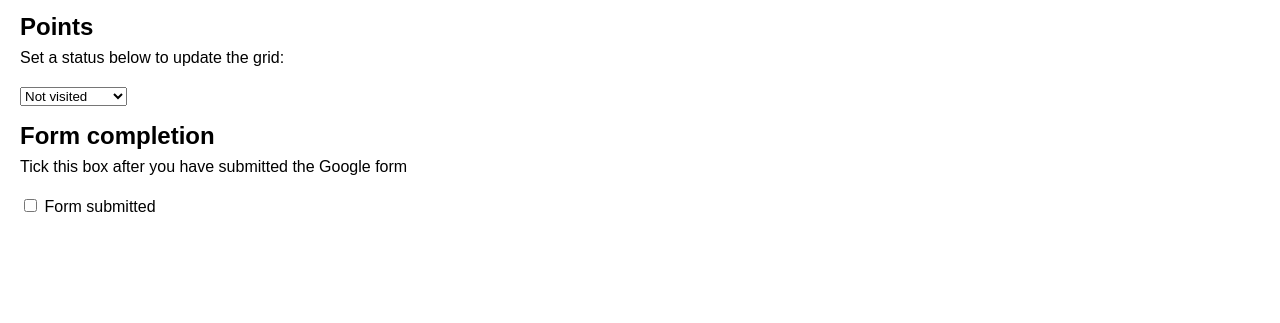
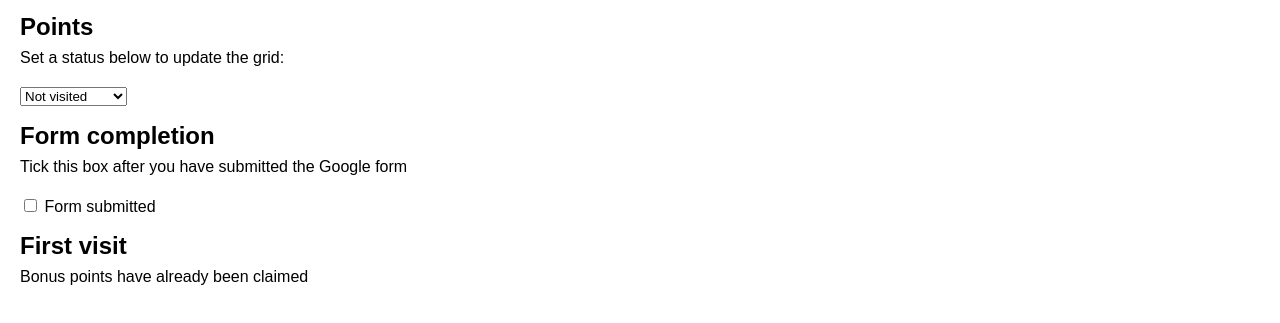
Before and after one commit to ockendenjo/hbt-dc-2023, a website built with Vite: page ui/index.html in a window 1280 px wide. Both pictures are taken after a click on the element "74". Shown: the part 161-484 px from the top of the page. Built offline with nearby package versions, Linux system fonts and the light colour scheme.

Commit message:
Add section about first-visit bonus points to pub details page

```diff
--- a/ui/index.html
+++ b/ui/index.html
@@ -92,6 +92,9 @@
                 <h2>Form completion</h2>
                 <div class="info">Tick this box after you have submitted the Google form</div>
                 <input type="checkbox" id="pub-form-check" /> <label for="pub-form-check">Form submitted</label>
+
+                <h2>First visit</h2>
+                <div class="info" id="first-visit-text"></div>
             </div>
         </div>
         <script type="module" src="map.ts"></script>
--- a/ui/map.ts
+++ b/ui/map.ts
@@ -13,6 +13,7 @@ import {Point} from "ol/geom";
 import {Fill, Stroke, Style} from "ol/style";
 import CircleStyle from "ol/style/Circle";
 import {StorageService} from "./ts/StorageService";
+import {getFirstVisitText} from "./ts/first-visit";
 
 document.addEventListener("DOMContentLoaded", () => {
     const osmLayer = new TileLayer({
@@ -190,6 +191,8 @@ document.addEventListener("DOMContentLoaded", () => {
         const checkElem = document.getElementById("pub-form-check") as HTMLInputElement;
         checkElem.checked = Boolean(pub.formDone);
 
+        document.getElementById("first-visit-text").textContent = getFirstVisitText(pub);
+
         selectElem.onchange = () => {
             const newPoints = Number(selectElem.value);
             storageSvc.setPoints(pub.id, newPoints);
--- /dev/null
+++ b/ui/ts/first-visit.ts
@@ -0,0 +1,8 @@
+import {PubData} from "./types";
+
+export function getFirstVisitText(pub: PubData): string {
+    if (pub.visited) {
+        return "Bonus points have already been claimed";
+    }
+    return "Unknown if bonus points have been claimed";
+}
```
